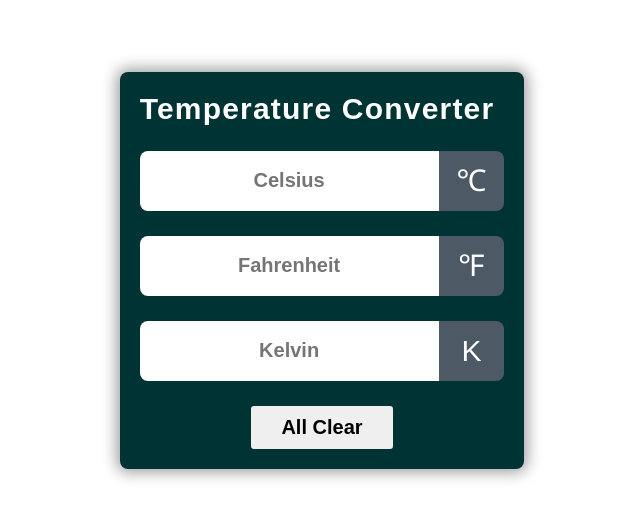
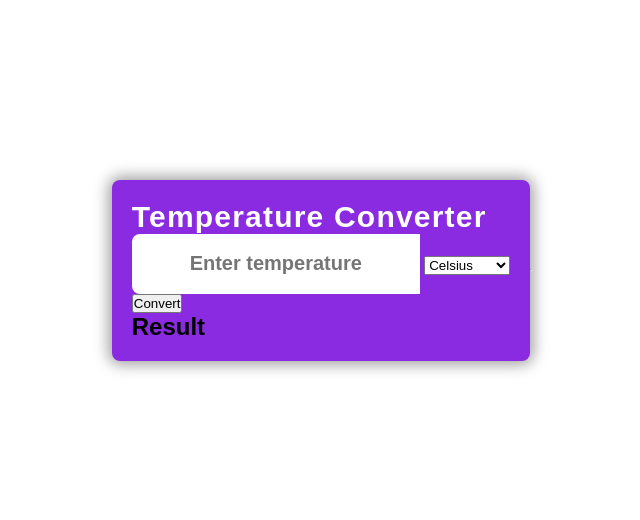
Before and after one commit to gyvhj/OBISIP, a plain HTML site: page LEVEL1_TASK3/index.html in a window 1280 px wide. Shown: the part 130-650 px from the top of the page, without its empty margins (318-958 px from the left). Drawn offline with Linux system fonts and the light colour scheme.

Commit message:
task 3 update

```diff
--- a/LEVEL1_TASK3/fnuc.js
+++ b/LEVEL1_TASK3/fnuc.js
@@ -1,49 +1,42 @@
-let celsiusInput = document.querySelector('#celsius > input')
-let fahrenheitInput = document.querySelector('#fahrenheit > input')
-let kelvinInput = document.querySelector('#kelvin > input')
+function convertTemperature() {
+    var inputTemperature = document.getElementById("inputTemperature").value;
+    var inputUnit = document.getElementById("inputUnit").value;
+    var resultElement = document.getElementById("result");
 
-let btn = document.querySelector('.button button')
+    var celsius, fahrenheit, kelvin;
 
+    if (inputUnit === "celsius") {
+      celsius = parseFloat(inputTemperature);
+      fahrenheit = celsiusToFahrenheit(celsius);
+      kelvin = celsiusToKelvin(celsius);
+    } else if (inputUnit === "fahrenheit") {
+      fahrenheit = parseFloat(inputTemperature);
+      celsius = fahrenheitToCelsius(fahrenheit);
+      kelvin = celsiusToKelvin(celsius);
+    } else if (inputUnit === "kelvin") {
+      kelvin = parseFloat(inputTemperature);
+      celsius = kelvinToCelsius(kelvin);
+      fahrenheit = celsiusToFahrenheit(celsius);
+    }
 
-function roundNumber(number){
-    return Math.round(number*100)/100
-}
+    resultElement.innerHTML =
+      "Celsius: " + celsius + "<br>" +
+      "Fahrenheit: " + fahrenheit + "<br>" +
+      "Kelvin: " + kelvin;
+  }
 
+  function celsiusToFahrenheit(celsius) {
+    return (celsius * 9 / 5) + 32;
+  }
 
-/* Celcius to Fahrenheit and Kelvin */
-celsiusInput.addEventListener('input', function(){
-    let cTemp = parseFloat(celsiusInput.value)
-    let fTemp = (cTemp*(9/5)) + 32
-    let kTemp = cTemp + 273.15
+  function fahrenheitToCelsius(fahrenheit) {
+    return (fahrenheit - 32) * 5 / 9;
+  }
 
-    fahrenheitInput.value = roundNumber(fTemp)
-    kelvinInput.value = roundNumber(kTemp)
-})
+  function celsiusToKelvin(celsius) {
+    return celsius + 273.15;
+  }
 
-
-/* Fahrenheit to Celcius and Kelvin */
-fahrenheitInput.addEventListener('input', function(){
-    let fTemp = parseFloat(fahrenheitInput.value)
-    let cTemp = (fTemp - 32) * (5/9)
-    let kTemp = (fTemp -32) * (5/9) + 273.15
-
-    celsiusInput.value = roundNumber(cTemp)
-    kelvinInput.value = roundNumber(kTemp)
-})
-
-/* Kelvin to Celcius and Fahrenheit */
-kelvinInput.addEventListener('input', function(){
-    let kTemp = parseFloat(kelvinInput.value)
-    let cTemp = kTemp - 273.15
-    let fTemp = (kTemp - 273.15) * (9/5) + 32
-
-    celsiusInput.value = roundNumber(cTemp)
-    fahrenheitInput.value = roundNumber(fTemp)
-})
-
-
-btn.addEventListener('click', ()=>{
-    celsiusInput.value = ""
-    fahrenheitInput.value = ""
-    kelvinInput.value = ""
-})
+  function kelvinToCelsius(kelvin) {
+    return kelvin - 273.15;
+  }
--- a/LEVEL1_TASK3/index.html
+++ b/LEVEL1_TASK3/index.html
@@ -1,38 +1,30 @@
 <!DOCTYPE html>
-<html lang="en">
+<html>
 <head>
-    <meta charset="UTF-8">
-    <meta name="viewport" content="width=device-width, initial-scale=1.0">
-    <title>Temprature calculator</title>
-    <link rel="stylesheet" href="style.css">
+  <title>Temperature Converter</title>
+  <link rel="stylesheet" type="text/css" href="style.css">
+</head>
 
-</head>
 <body>
+  <div class="container">
+    <h1 class="main">Temperature Converter</h1>
+    <div class="converter">
+      <input type="number" id="inputTemperature" placeholder="Enter temperature">
+      <select id="inputUnit">
+        <option value="celsius">Celsius</option>
+        <option value="fahrenheit">Fahrenheit</option>
+        <option value="kelvin">Kelvin</option>
+      </select>
+      <br>
+      <button onclick="convertTemperature()">Convert</button>
+      <h2 class="results">Result <br></h2>
+      <div id="result"></div>
+    </div>
+  </div>
 
-<div class="container">
+  <hr>
+  <p style="text-align: center;"></p>
 
-        <div class="title">
-            <h1>Temperature Converter</h1>
-            <span class="Temperature-icon"><i class="fa-solid fa-temperature-three-quarters"></i></span>
-        </div>
-
-        <div id="celsius">
-            <input type="number" name="" placeholder="Celsius">
-            <span class="icon">&#8451</span>
-        </div>
-        <div id="fahrenheit">
-            <input type="number" name="" placeholder="Fahrenheit">
-            <span class="icon">&#8457</span>
-        </div>
-        <div id="kelvin">
-            <input type="number" name="" placeholder="Kelvin">
-            <span class="icon">&#8490</span>
-        </div>
-
-        <div class="button">
-            <button>All Clear</button>
-        </div>
-        <script src="fnuc.js"></script>
-    </div>
+  <script src="fnuc.js"></script>
 </body>
 </html>
--- a/LEVEL1_TASK3/style.css
+++ b/LEVEL1_TASK3/style.css
@@ -13,7 +13,7 @@ body{
 
 .container{
     max-width: 450px;
-    background: #003333;
+    background:blueviolet;
     border-radius: 8px;
     box-shadow: 0px 0px 15px 3px rgba(0,0,0,0.4);
     font-family: sans-serif;
--- a/style.css
+++ b/style.css
@@ -1,83 +1,57 @@
-@import url("https://fonts.googleapis.com/css2?family=Zilla+Slab:wght@300&display=swap");
+body{
+  background-color: #6b7c6c;
+  color: white;
+  font-family:'Gill Sans', 'Gill Sans MT', Calibri, 'Trebuchet MS', sans-serif;
+}
 
-* {
-  margin: 0;
-  padding: 0;
-  box-sizing: border-box;
-  font-family: 'Cairo', sans-serif;}
-body {
-  display: flex;
-  justify-content: center;
-  align-items: center;
-  min-height: 100vh;
-  overflow: hidden;
-  background: #dcd9cd;
-}
-ul {
-  position: relative;
-}
-ul li {
-  list-style: none;
+.container {
+  border: 2px solid white;
+  background-color: rgb(0, 45, 143);
+  max-width: 400px;
+  margin: 0 auto;
+  padding: 20px;
   text-align: center;
 }
-ul li a {
-  color: #333;
-  text-decoration: none;
-  font-size: 3em;
-  padding: 5px 20px;
-  display: inline-flex;
-  font-weight: 700;
-  transition: 0.5s;
+
+.container .main{
+  font-size: 40px;
 }
-ul:hover li a {
-  color: #0002;
+
+.converter input {
+  width: 35%;
+  padding: 10px;
+  margin-bottom: 10px;
 }
-ul li:hover a {
-  color: #000;
-  background: transparent;
+
+.converter select {
+  width: 30%;
+  padding: 10px;
+  margin-bottom: 10px;
 }
-ul li a:before {
-  content: "";
-  position: absolute;
-  top: 50%;
-  left: 40%;
-  transform: translate(-50%, -50%);
-  display: flex;
-  justify-content: center;
-  align-items: center;
-  font-size: 5em;
-  color: rgba(0, 0, 0, 0.1);
-  border-radius: 50%;
-  z-index: -1;
-  opacity: 0;
-  font-weight: 900;
-  text-transform: uppercase;
-  letter-spacing: 100px;
-  transition: letter-spacing 0.5s, left 0.5s;
+
+.converter button {
+  padding: 10px 20px;
+  background-color: #0084ff;
+  color: white;
+  border: none;
+  cursor: pointer;
+  transition: 0.3s;
 }
-ul li a:hover:before {
-  content: attr(data-text);
-  opacity: 1;
-  left: 50%;
-  letter-spacing: 10px;
-  width: 1800px;
-  height: 1800px;
+
+.converter button:hover {
+  background-color: #0004fc;
+  transition: 0.3s;
 }
-ul li:nth-child(6n + 1) a:before {
-  background: #0470fe;
+
+.results{
+  text-align: center;
+  font-family: 'Times New Roman', Times, serif;
+  font-weight: bold;
+  background-color: white;
 }
-ul li:nth-child(6n + 2) a:before {
-  background: #ff7675;
+
+#result {
+  font-size: 35px;
+  margin-top: 10px;
+  background-color: #000000;
 }
-ul li:nth-child(6n + 3) a:before {
-  background: #1582fe;
-}
-ul li:nth-child(6n + 4) a:before {
-  background: #a29bfe;
-}
-ul li:nth-child(6n + 5) a:before {
-  background: #fd79a8;
-}
-ul li:nth-child(6n + 6) a:before {
-  background: #ffeaa7;
-}
```
